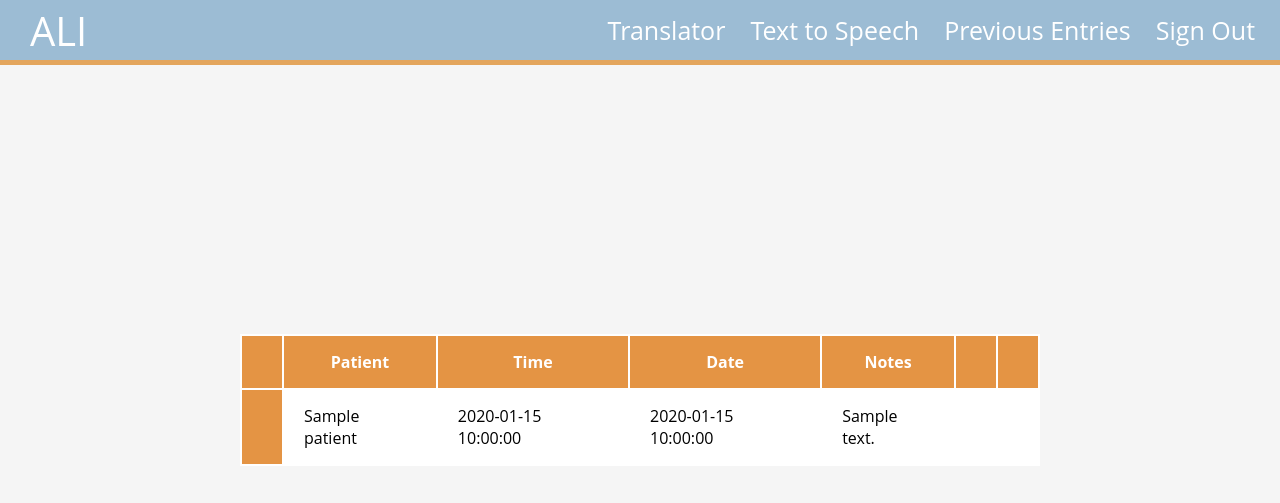
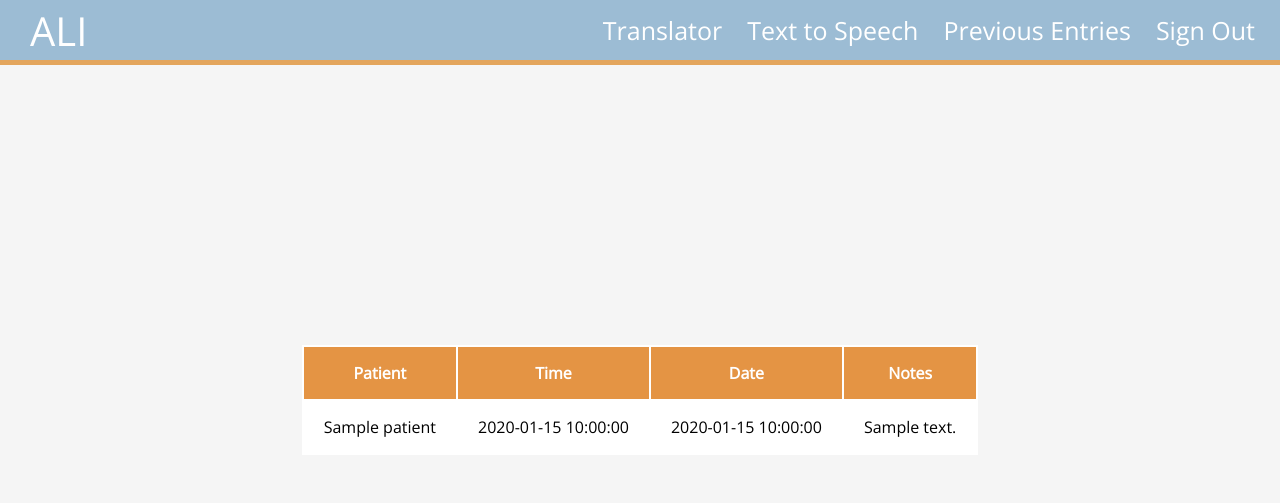
Before and after one commit to MatthewSherlin/Autonomous-Language-Interpreter, a Flask app: template templates/chart.html in a window 1280 px wide. Shown: the top 503 px of the page. Run offline with Flask 2, Linux system fonts and the light colour scheme; the template is opened without the code that fills it: most values are stand-ins (such as "Sample title", 1, 10 or a date in 2020).

Commit message:
fixed some style errors

```diff
--- a/templates/chart.html
+++ b/templates/chart.html
@@ -17,6 +17,7 @@
   <link rel="stylesheet" href="https://cdnjs.cloudflare.com/ajax/libs/font-awesome/5.15.3/css/all.min.css">
   <link rel="stylesheet" href="https://cdnjs.cloudflare.com/ajax/libs/font-awesome/4.7.0/css/font-awesome.min.css">
   <link rel="stylesheet" href="{{ url_for('static', filename='styles/chart.css') }}">
+  <link href="https://fonts.googleapis.com/css2?family=Open+Sans:wght@300&amp;display=swap" rel="stylesheet">
 
 </head>
 
@@ -48,17 +49,13 @@
 
     <table>
   <tr>
-    <th></th>
     <th>Patient</th>
     <th>Time</th>
     <th>Date</th>
     <th>Notes</th>
-    <th></th>
-    <th></th>
   </tr>
   {%for item in itemsInChart %}
     <tr>
-      <th> </th>
       <td>{{item['patient']}}</td>
       <td>{{item['time']}}</td>
       <td>{{item['date']}}</td>
```
